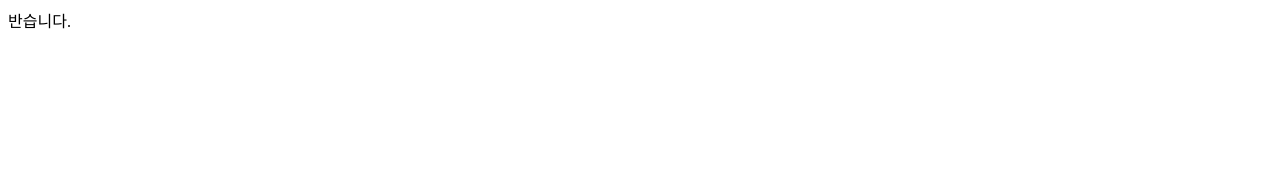
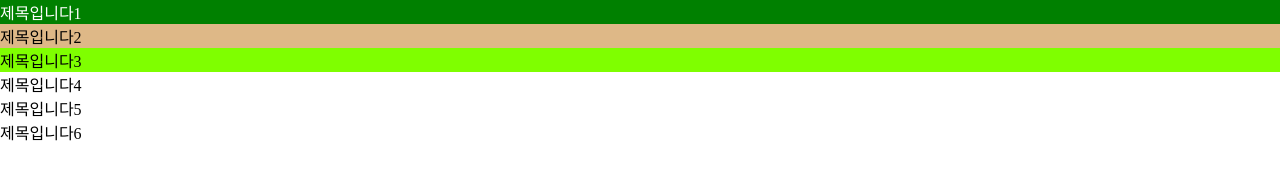
Before and after one commit to understanding963852/folder, a plain HTML site: page basic1/index.html in a window 1280 px wide. Drawn offline with Linux system fonts and the light colour scheme.

Commit message:
Add files via upload

```diff
--- a/basic1/index.html
+++ b/basic1/index.html
@@ -5,8 +5,33 @@
     <meta http-equiv="X-UA-Compatible" content="IE=edge">
     <meta name="viewport" content="width=device-width, initial-scale=1.0">
     <title>Document</title>
+    <style>
+       *{margin: 0; padding: 0;}
+       h1,h2,h3,h4,h5,h6{
+        font-size: 16px; /* 글자의 크기 */
+        font-weight:normal; /* 글자의 두께 */
+       }
+       h1{background-color: green;
+          color: white;
+    }
+    h2{background-color: burlywood;}
+    h3{background-color: chartreuse;}
+    </style>
 </head>
 <body>
-  반습니다.
+    <!-- 주석처리 - 코드에 영향을 주지 않고 메모용으로 사용 -->
+    <!--
+    <테그이름>내용</테그이름>
+    <열린태그>내용</닫힌태그>
+    <시작태그>내용</종료태그> -->
+
+    <h1>제목입니다1</h1>
+    <h2>제목입니다2</h2>
+    <h3>제목입니다3</h3>
+    <h4>제목입니다4</h4>
+    <h5>제목입니다5</h5>
+    <h6>제목입니다6</h6>
+
+
 </body>
 </html>
```
